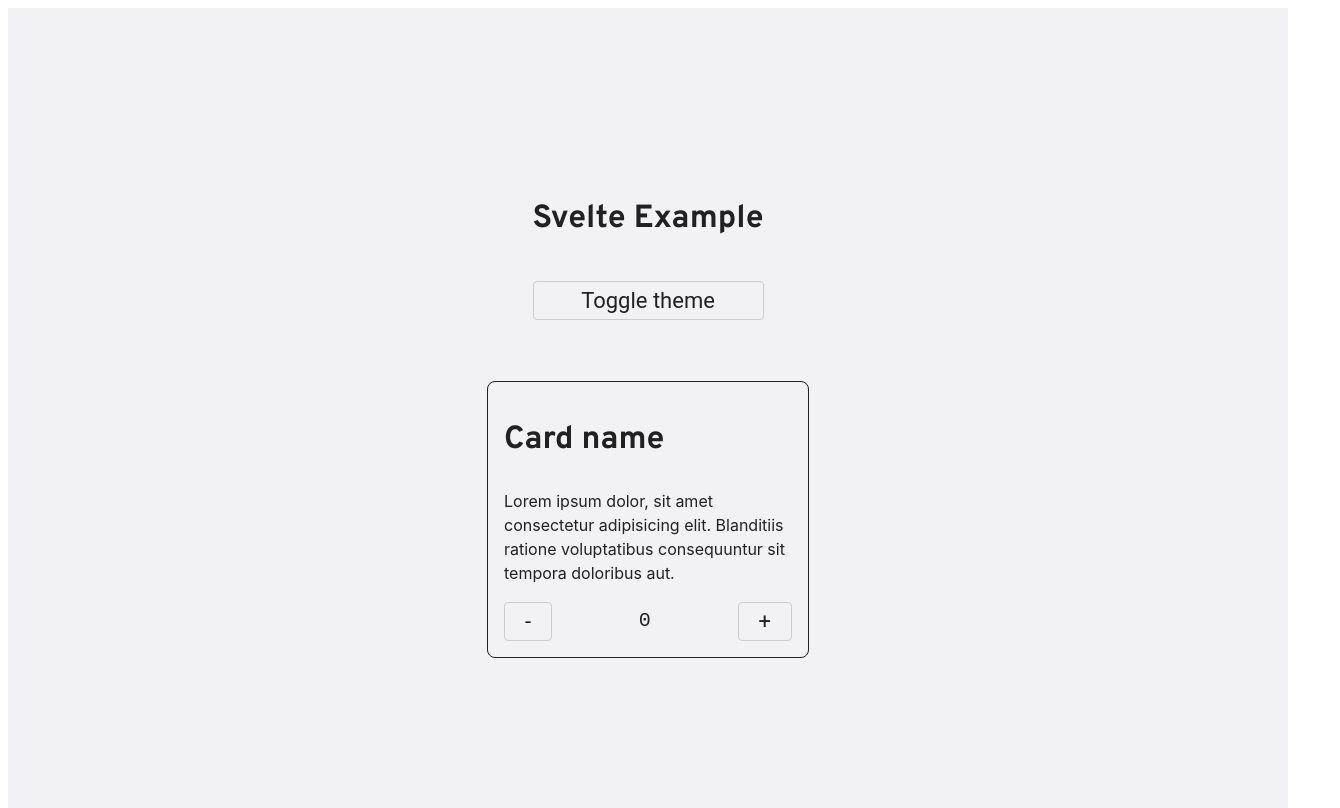
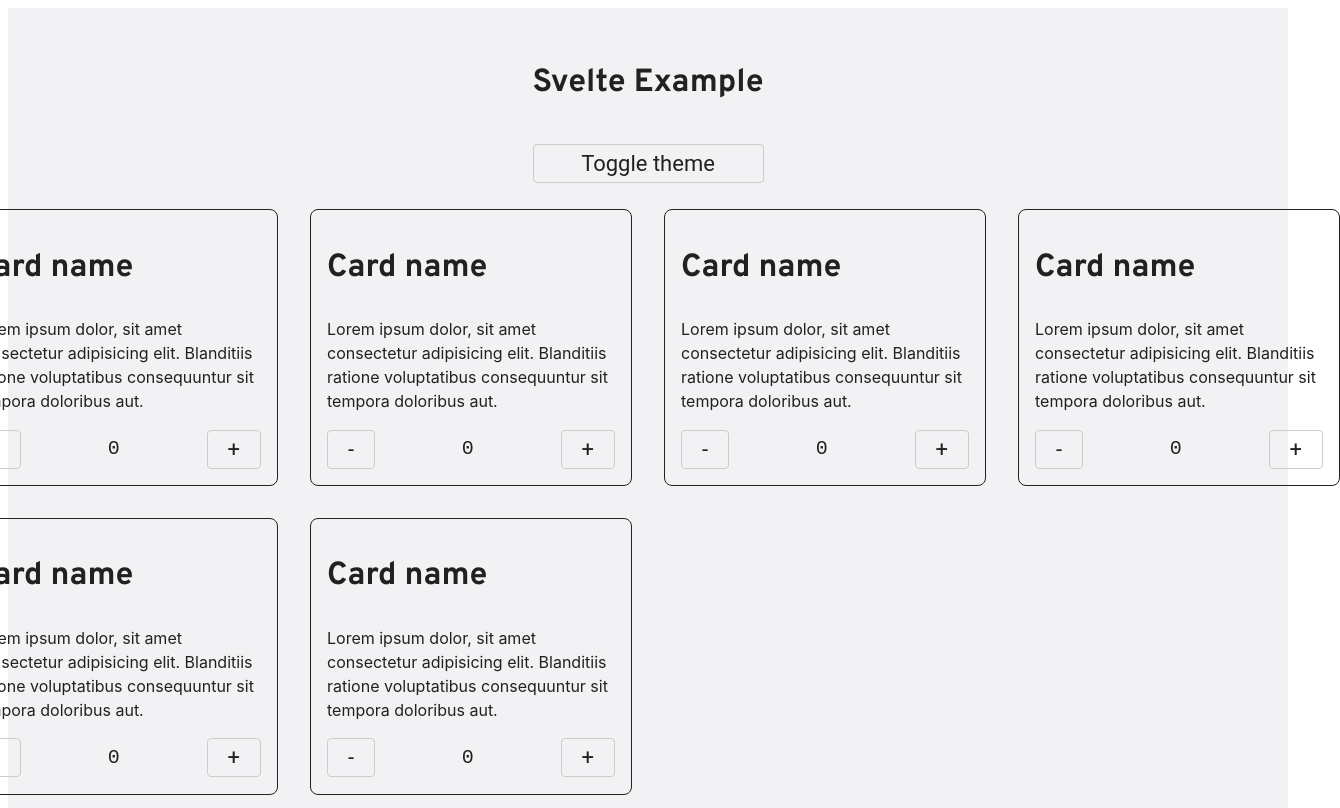
Before and after one commit to lomeat/svelte-app, a Svelte app: page / in a window 1280 px wide. Shown: the whole page, 1340 px wide, since content can reach past the window. Built offline with nearby package versions, Linux system fonts and the light colour scheme.

Commit message:
add ui Catalog

```diff
--- a/src/App.svelte
+++ b/src/App.svelte
@@ -1,6 +1,8 @@
 <script>
+  import Button from "./ui/Button.svelte";
+  import Catalog from "./ui/Catalog.svelte";
+
   import Counter from "./Counter.svelte";
-  import Button from "./ui/Button.svelte";
   import Card from "./Card.svelte";
   import { darkTheme } from "./store";
 
@@ -38,8 +40,14 @@
       <h1>Svelte Example</h1>
       <Button {color} on:click={toggleTheme}>Toggle theme</Button>
     </div>
-    <!-- <Counter count={42} {color} /> -->
-    <Card {color} />
+    <Catalog>
+      <Card count={0} {color} />
+      <Card count={0} {color} />
+      <Card count={0} {color} />
+      <Card count={0} {color} />
+      <Card count={0} {color} />
+      <Card count={0} {color} />
+    </Catalog>
   </div>
 </div>
 
@@ -61,7 +69,7 @@
 
   .body {
     width: 100vw;
-    height: 100vh;
+    min-height: 100%;
     display: flex;
     justify-content: center;
     align-items: center;
@@ -70,10 +78,10 @@
   }
 
   .container {
-    min-height: 500px;
     display: flex;
+    min-height: 100vh;
+    justify-content: space-around;
     flex-direction: column;
-    justify-content: space-between;
     align-items: center;
   }
 
--- /dev/null
+++ b/src/ui/Catalog.svelte
@@ -0,0 +1,12 @@
+<wrapper>
+  <slot />
+</wrapper>
+
+<style lang="scss">
+  wrapper {
+    display: grid;
+    grid-template-columns: repeat(4, 1fr);
+    grid-column-gap: 2rem;
+    grid-row-gap: 2rem;
+  }
+</style>
```
